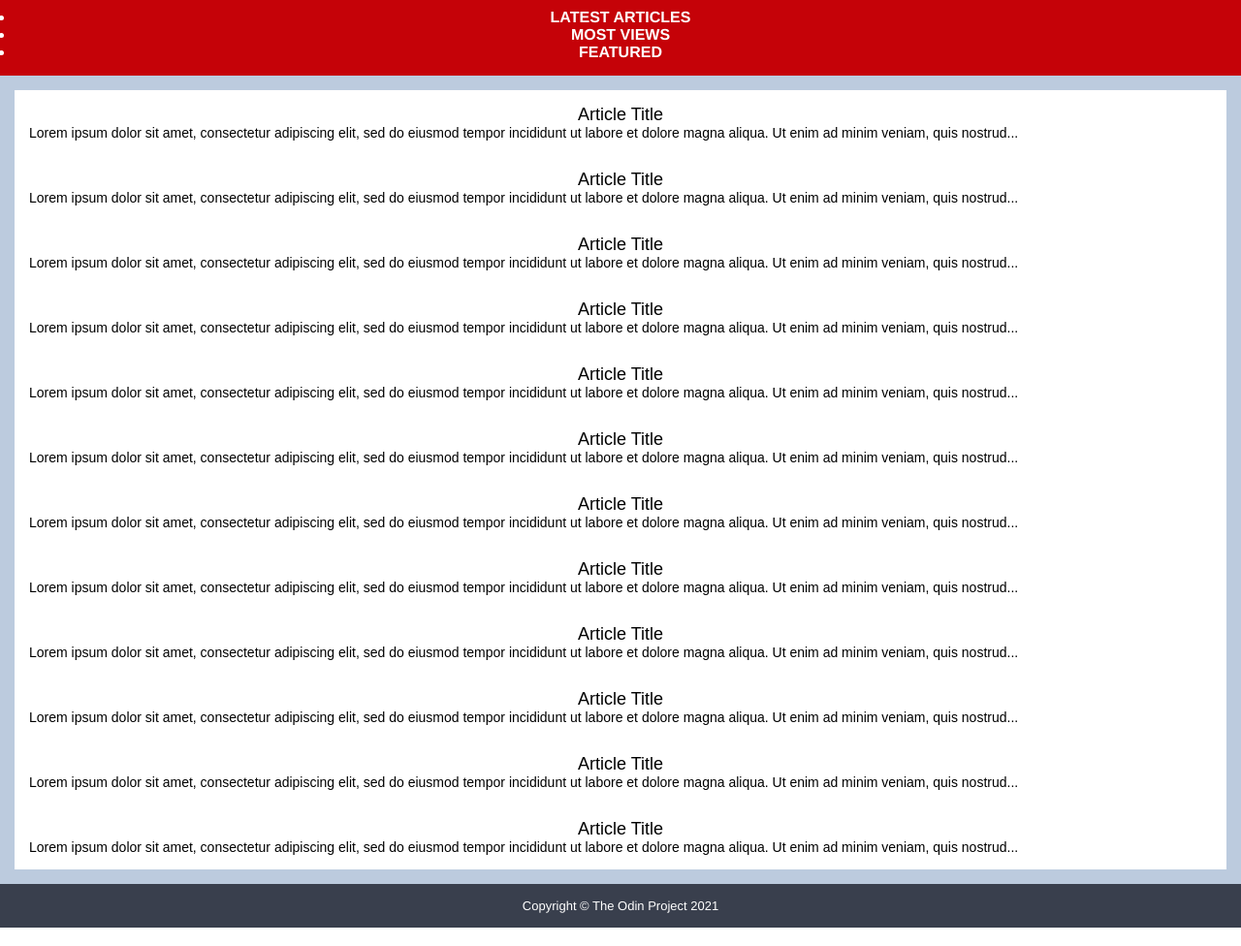
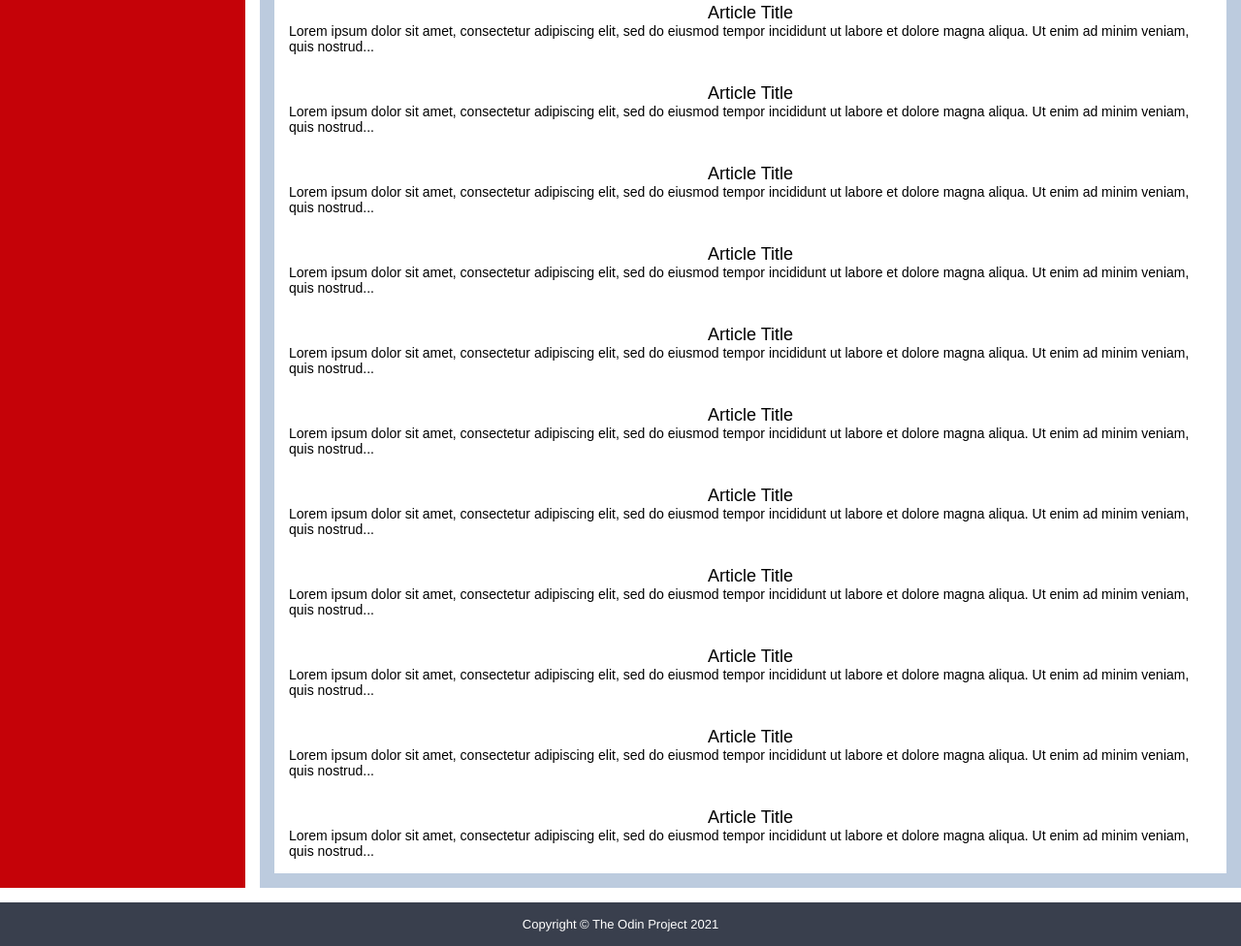
Before and after one commit to mustafa-bhatti/Advance-Top, a plain HTML site: page advance-html-css/holy-grail/advanced/index.html in a window 1280 px wide. Shown: the part 423-1399 px from the top of the page at 97% size. Drawn offline with Linux system fonts and the light colour scheme.

Commit message:
add structure to container div

```diff
--- a/advance-html-css/holy-grail/advanced/style.css
+++ b/advance-html-css/holy-grail/advanced/style.css
@@ -5,6 +5,10 @@
 
 .container {
   text-align: center;
+  display: grid;
+  grid-template-columns:1fr 4fr;
+  gap: 15px;
+
 }
 
 .container div {
@@ -13,10 +17,12 @@
   font-family: Helvetica;
   font-weight: bold;
   color: white;
+
 }
 
 .header {
   background-color: #393f4d;
+  grid-column: 1 / 3;
 }
 
 .menu ul,
@@ -26,6 +32,7 @@
 
 .sidebar {
   background-color: #C50208;
+  grid-row: 2 / 4;
 }
 
 .sidebar .photo {
@@ -46,6 +53,7 @@
 
 .nav {
   background-color: #C50208;
+  grid-column: 2
 }
 
 .nav ul li {
@@ -83,6 +91,7 @@
 
 .footer {
   background-color: #393f4d;
+  grid-column: 1 / 3;
 }
 
 .footer p {
```
